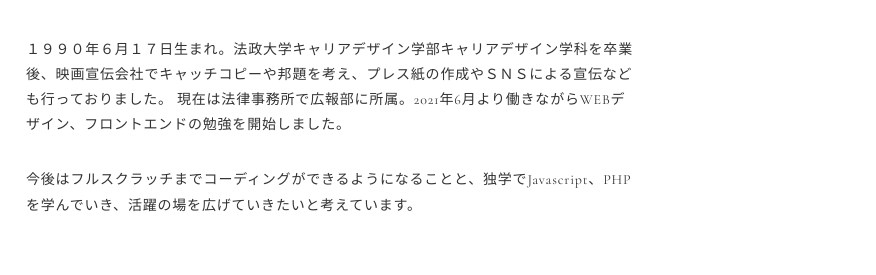
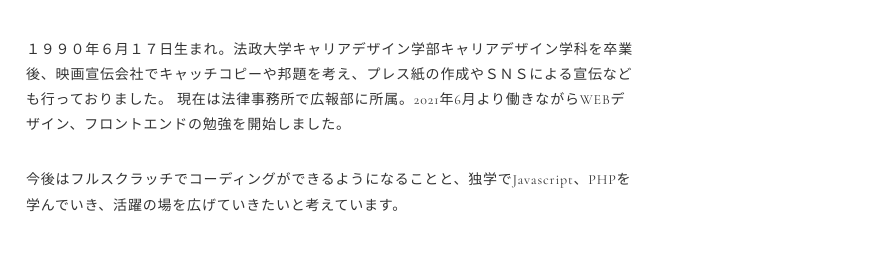
Before and after one commit to tchanmi/miyahasuzuuuuuuu, a plain HTML site: page index.html in a window 1280 px wide. Shown: the part 2370-2645 px from the top of the page, 404-1280 px from the left. Drawn offline with nearby package versions, Linux system fonts and the light colour scheme; files whose address does not match are found by name.

Commit message:
Update index.html

```diff
--- a/index.html
+++ b/index.html
@@ -172,7 +172,7 @@
                １９９０年６月１７日生まれ。法政大学キャリアデザイン学部キャリアデザイン学科を卒業後、映画宣伝会社でキャッチコピーや邦題を考え、プレス紙の作成やＳＮＳによる宣伝なども行っておりました。
                現在は法律事務所で広報部に所属。2021年6月より働きながらWEBデザイン、フロントエンドの勉強を開始しました。</p>
               <p>
-                今後はフルスクラッチまでコーディングができるようになることと、独学でJavascript、PHPを学んでいき、活躍の場を広げていきたいと考えています。
+                今後はフルスクラッチでコーディングができるようになることと、独学でJavascript、PHPを学んでいき、活躍の場を広げていきたいと考えています。
               </p>
             </div>
           </div>
```
